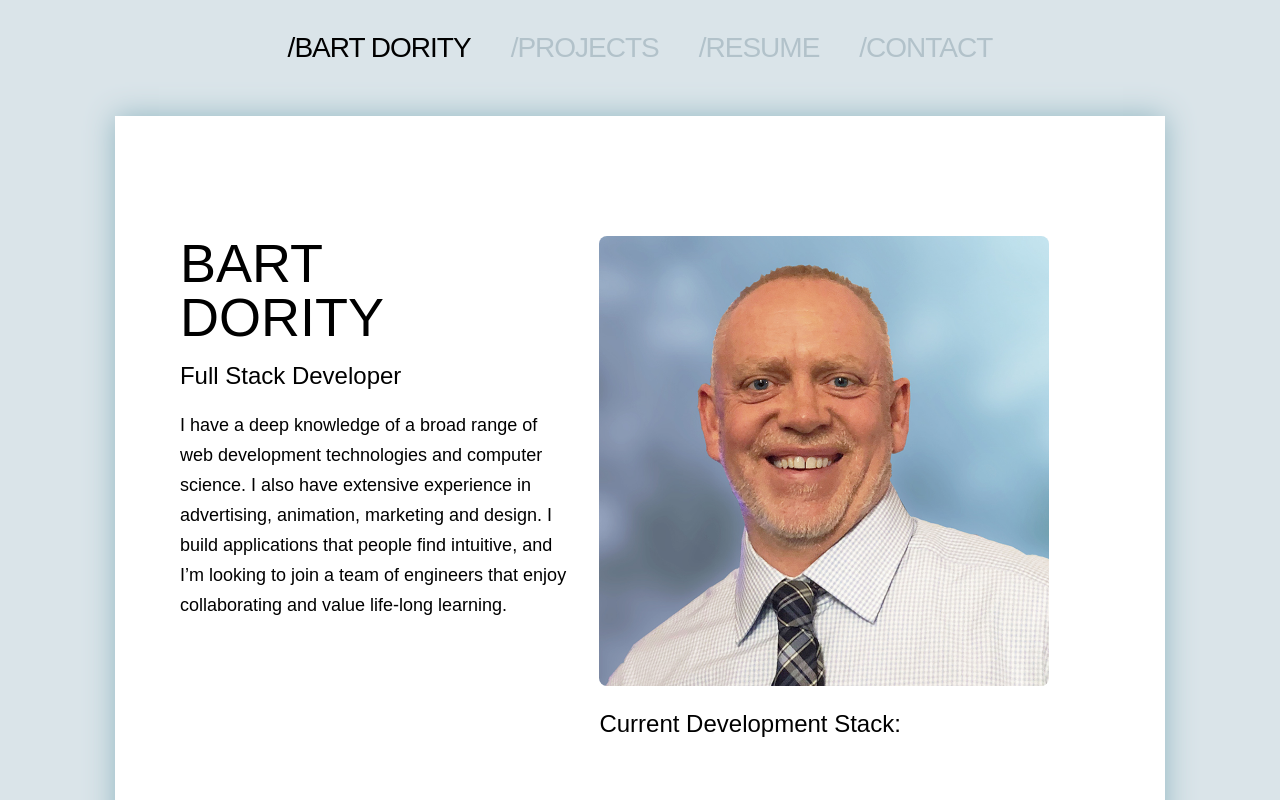
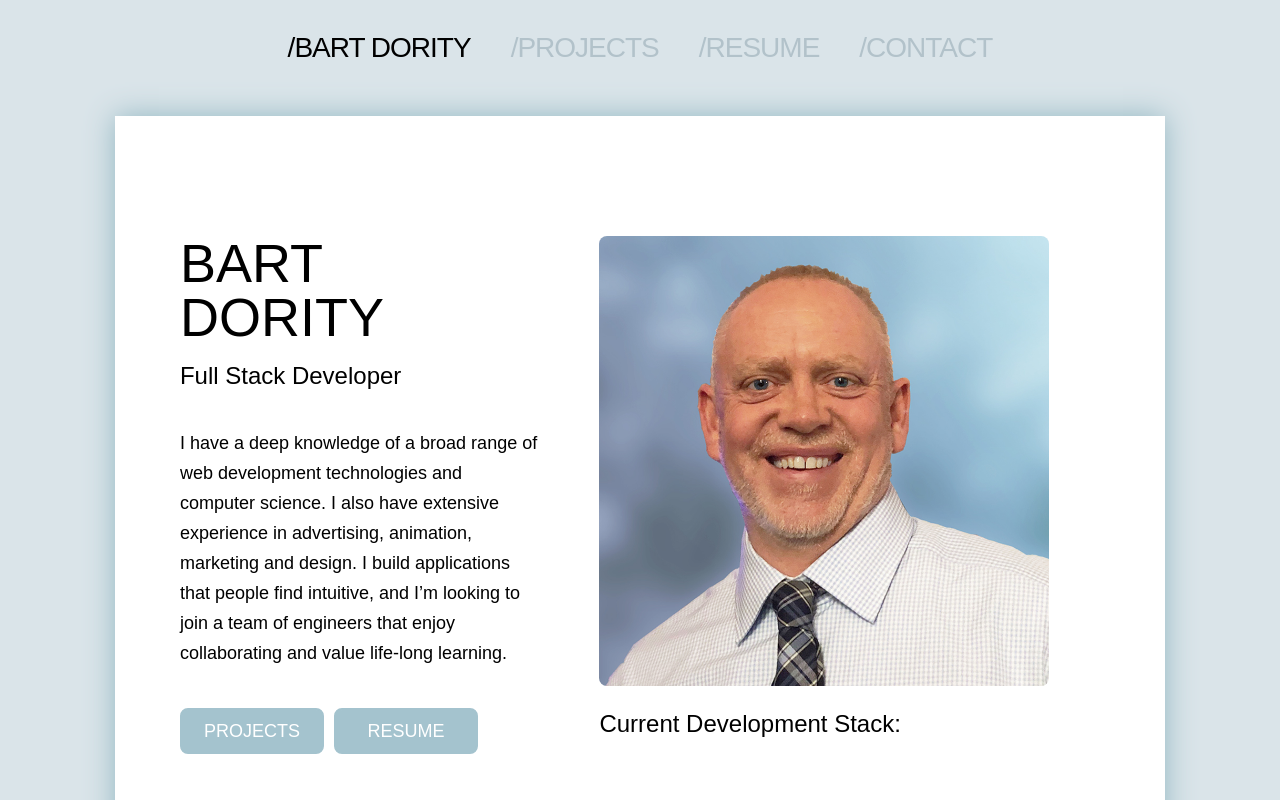
Before and after one commit to b0rgbart3/portfolio4, a React (Create React App) app in the folder client/: page / in a window 1280 px wide. Shown: the top 800 px of the page. Built offline with nearby package versions, Linux system fonts and the light colour scheme; a web font is replaced by a local one.

Commit message:
adding some comments

```diff
--- a/client/src/pages/Main.css
+++ b/client/src/pages/Main.css
@@ -85,8 +85,20 @@
   font-family: futura-pt, sans-serif;
   line-height:30px;
   padding-top:20px;
-  padding-right:5%;
+  padding-right:12%;
+  padding-bottom:40px;
+  box-sizing: border-box;
+  margin-bottom:20px;
+}
 
+.homebio p {
+  margin-bottom:40px;
+}
+
+.inlineLinks {
+  border:4px solid purple;
+  width:100%;
+  min-height:80px;
 }
 
 .homebodyMobile {
@@ -158,10 +170,8 @@ p.shieldTitle {
   text-align:center;
   margin-right:10px;
   margin-bottom:20px;
-  transition:all .6s;
   position:relative;
-  left:-40px;
-  opacity:0;
+  transition: all 2s;
 }
 
 .mbutton:hover {
--- a/client/src/pages/Main.js
+++ b/client/src/pages/Main.js
@@ -15,8 +15,31 @@ function Main() {
   const [divStyle, setDivStyle] = useState("state1");
   const [photoStyle, setPhotoStyle] = useState("state1");
   const [stackStyle, setStackStyle] = useState("state1");
-  const [projButtonStyle, setProjButtonStyle] = useState("state1");
+  // const [projButtonStyle, setProjButtonStyle] = useState("state1");
+  let bio = `Passionate about the web, and addicted to learning. I apply the Bauhaus school of design theory to software development with a focus on reducing cognitive friction to create intuitive interfaces. As a digital polyglot, I have the knowledge and understanding of a broad range of creative and web development technologies, which allows me to think in terms of common principles and design systems. I’m currently looking to join a team of engineers who enjoy collaborating to build apps that benefit the people who use them. `;
 
+  bio = `I have a deep knowledge of a broad range of web development technologies and computer science. I also have extensive experience in advertising, animation, marketing and design. I build applications that people find intuitive, and I’m looking to join a team of engineers that enjoy collaborating and value life-long learning.`;
+
+  function BioBlock() {
+    return (
+      <>
+        <div className="hometag">
+          <span className="nobr">Full Stack Developer</span>
+        </div>
+        <div className="homebio">
+          <p>{bio}</p>
+
+            <Link to="/projects">
+              <div className={"mbutton "}>Projects</div>
+            </Link>
+            <Link to="/resume">
+              <div className={"mbutton "}>resume</div>
+            </Link>
+
+        </div>
+      </>
+    );
+  }
   useEffect(() => {
     let cardTimer = setTimeout(function () {
       setCardStyle("state2");
@@ -38,16 +61,17 @@ function Main() {
       clearTimeout(stackTimer);
     }, 1500);
 
-    let projButtonTimer = setTimeout(function () {
-      setProjButtonStyle("state2");
-      clearTimeout(projButtonTimer);
-    }, 3200);
+    // let projButtonTimer = setTimeout(function () {
+    //   setProjButtonStyle("state2");
+    //   clearTimeout(projButtonTimer);
+    // }, 3200);
+
     return () => {
       clearTimeout(cardTimer);
       clearTimeout(photoTimer);
       clearTimeout(divTimer);
       clearTimeout(stackTimer);
-      clearTimeout(projButtonTimer);
+      //clearTimeout(projButtonTimer);
     };
   });
 
@@ -61,24 +85,7 @@ function Main() {
             DORITY
           </div>
           <div className="homebody">
-            <div className="hometag">
-              <span className="nobr">Full Stack Developer</span>
-            </div>
-            <div className="homebio">
-              I have a deep knowledge of a broad range of web development
-              technologies and computer science. I also have extensive
-              experience in advertising, animation, marketing and design. I
-              build applications that people find intuitive, and I’m looking to
-              join a team of engineers that enjoy collaborating and value
-              life-long learning.<br></br>
-              <br></br>
-              <Link to="/projects">
-                <div className={"mbutton " + projButtonStyle}>Projects</div>
-              </Link>
-              <Link to="/resume">
-                <div className={"mbutton " + projButtonStyle}>resume</div>
-              </Link>
-            </div>
+            <BioBlock />
           </div>
         </div>
         <div className="homeColumn2">
@@ -97,26 +104,7 @@ function Main() {
           </div>
         </div>
         <div className="homebodyMobile">
-          <div className="hometag">
-            <span className="nobr">Full Stack Developer</span>
-          </div>
-          <div className="homebio">
-            I have a deep knowledge of a broad range of web development
-            technologies and computer science. I also have extensive experience
-            in advertising, animation, marketing and design. I build
-            applications that people find intuitive, and I’m looking to join a
-            team of engineers that enjoy collaborating and value life-long
-            learning.<br></br>
-            <br></br>
-            <Link to="/projects">
-              <div className="mbutton">Projects</div>
-            </Link>
-            <Link to="/resume">
-              <div className="mbutton">resume</div>
-            </Link>
-            <br></br>
-            <br></br>
-          </div>
+          <BioBlock />
           <p className="shieldTitle">Current Development Stack:</p>
           <div className="shieldGroup group">
             <div className="shieldContainer">
--- a/client/src/utils/GlobalState.js
+++ b/client/src/utils/GlobalState.js
@@ -3,8 +3,9 @@
    -- originally this was used to keep state
       for the menu - but that has now been refactored
       as a local state
-   -- For now, our Global State simply holds the
-      Project JSON data
+   -- For now, our Global State is not being used
+   -- but I am leaving the architecture in place
+   -- in case I need it later
 */
 
 import React, { createContext, useReducer, useContext } from "react";
--- a/client/src/utils/actions.js
+++ b/client/src/utils/actions.js
@@ -1,3 +1,8 @@
 // export const OPEN_MENU = 'OPEN_MENU';
 // export const CLOSE_MENU = 'CLOSE_MENU';
 // export const SET_CLASS = 'SET_CLASS';
+
+// I am leaving this Global State architecture
+// in place in case I need it later
+// but for now I don't have any global state
+// parameters and therefore no actions
```
Also changed, not shown: client/src/App.css (+23 -16 lines), client/src/components/DesktopMenu.css (+34 -36 lines), client/src/components/MobileMenu.css (+58 -56 lines), client/src/components/grid.js (+8 -1 lines), client/src/utils/API.js (+7 -0 lines).
